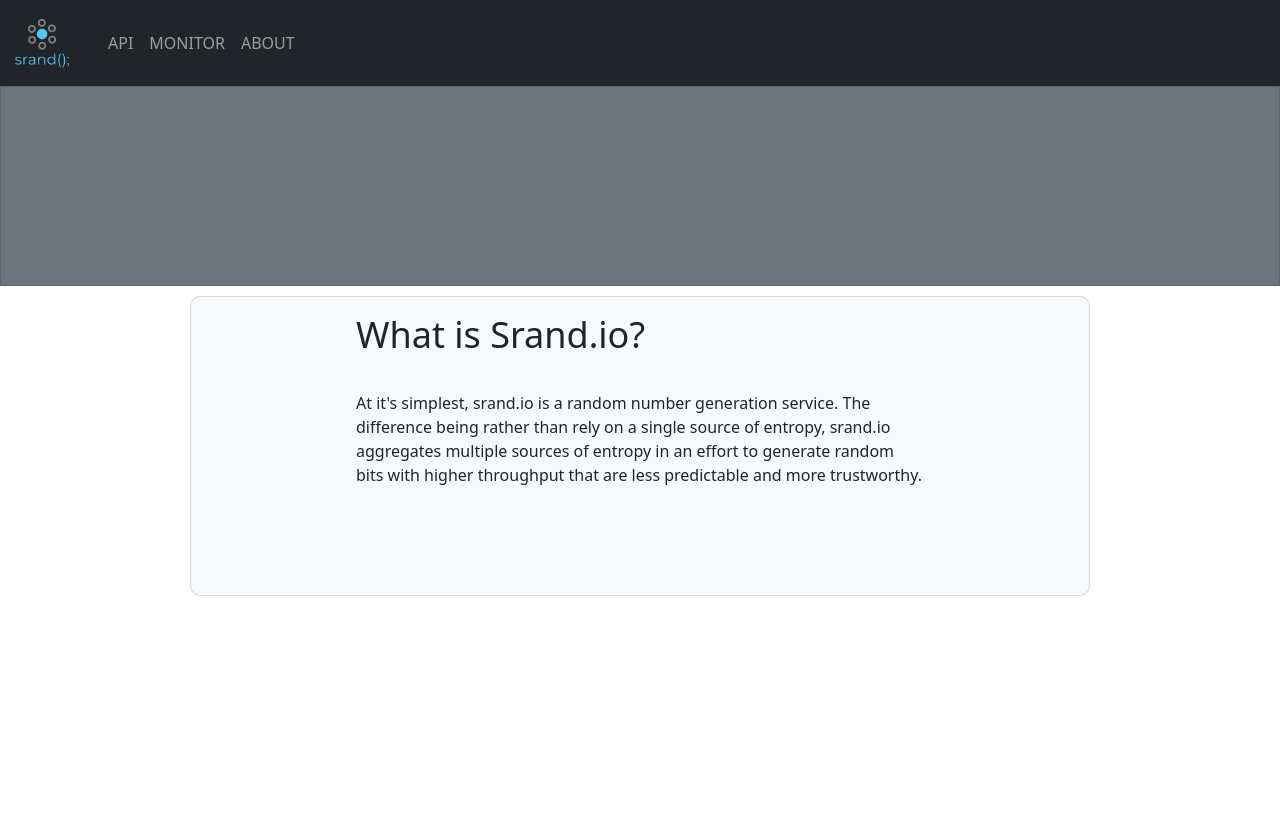
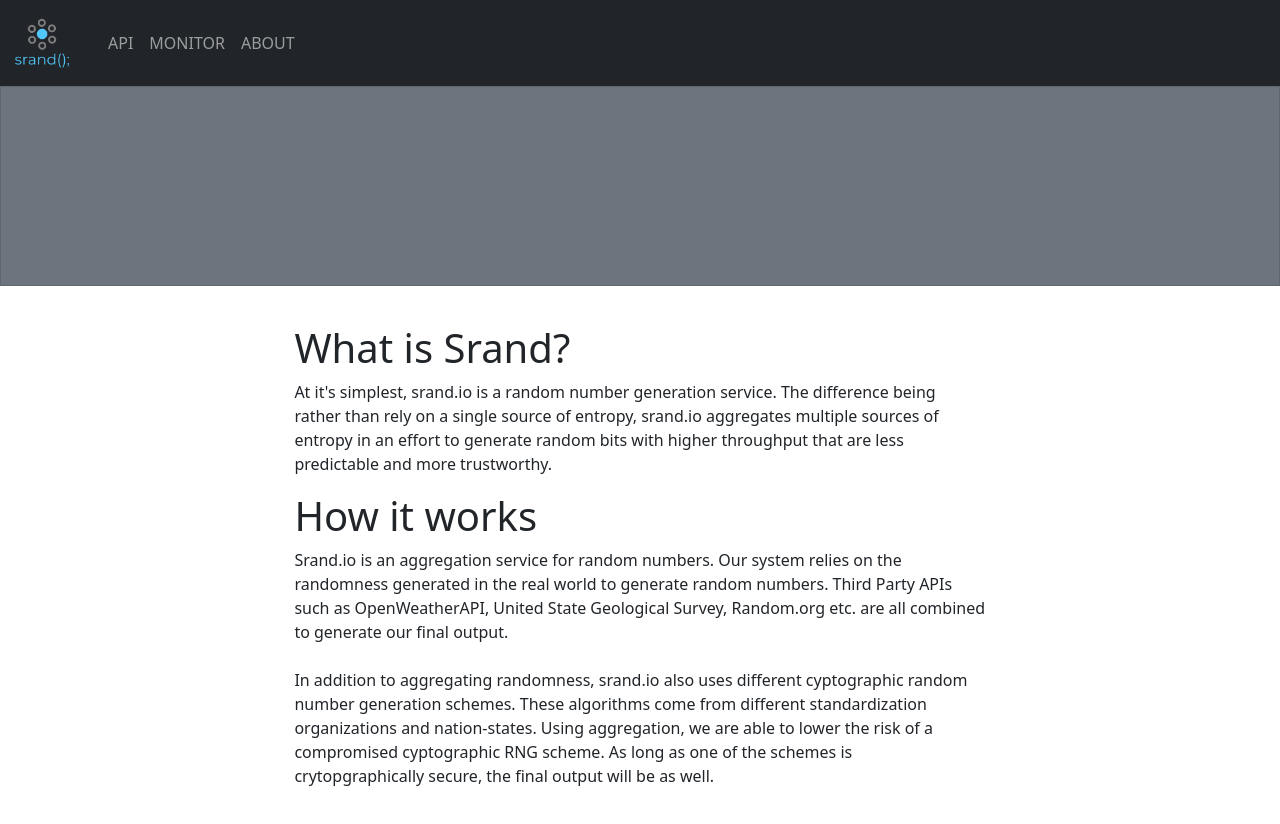
Before and after one commit to Tony-S-Xiao/srand.io, a React (Create React App) app in the folder front/: page / in a window 1280 px wide. Shown: the top 824 px of the page. Before the commit the page ends 800 px from the top, so only its background shows below. Built offline with nearby package versions, Linux system fonts and the light colour scheme; no server answers.

Commit message:
front end mvp

```diff
--- a/front/public/index.html
+++ b/front/public/index.html
@@ -6,7 +6,7 @@
     <link rel="icon" href="%PUBLIC_URL%/favicon.ico" />
     <link rel="stylesheet" href="%PUBLIC_URL%/"/>
     <link rel="stylesheet" href="https://cdnjs.cloudflare.com/ajax/libs/font-awesome/4.7.0/css/font-awesome.min.css">
-    <meta name="viewport" content="width=device-width, initial-scale=1" />
+
     <meta name="theme-color" content="#000000" />
     <meta
       name="description"
--- a/front/src/App.js
+++ b/front/src/App.js
@@ -1,7 +1,7 @@
 import React from 'react';
 import Homepage from './components/Homepage';
 import SingleCard from './components/SingleCard'
-
+import {Jumbotron} from 'react-bootstrap';
 let host_url = 'http://api.srand.io';
 class App extends React.Component {
   constructor(props) {
@@ -31,9 +31,18 @@ class App extends React.Component {
     return (
       <div>
         <Homepage random={this.state.random}/>
-        <SingleCard title="What is Srand.io?" titleFontSize="36px" height="300px">
-          {data}
-        </SingleCard>
+        <Jumbotron style={{width: "60%", margin:"auto", padding:"3%"}}>
+          <h1>What is Srand?</h1>
+          <p>{data}</p>
+          <h1>How it works</h1>
+          <p>Srand.io is an aggregation service for random numbers. Our system relies on the randomness generated in the real world to generate random numbers. Third Party APIs
+            such as OpenWeatherAPI, United State Geological Survey, Random.org etc. are all combined to generate our final output.
+            <br></br>
+            <br></br>
+            In addition to aggregating randomness, srand.io also uses different cyptographic random number generation schemes. These algorithms come from different standardization
+            organizations and nation-states. Using aggregation, we are able to lower the risk of a compromised cyptographic RNG scheme. As long as one of the schemes is crytopgraphically secure, the final output will be as well.
+          </p>
+        </Jumbotron>
 
       </div>
     );
--- a/front/src/Routes.js
+++ b/front/src/Routes.js
@@ -1,6 +1,5 @@
 import React from 'react'
-import {BrowserRouter, Switch, Route, NavLink } from 'react-router-dom';
-import { Navbar, Nav, Image, Container } from 'react-bootstrap';
+import {BrowserRouter, Switch, Route } from 'react-router-dom';
 import App from './App.js';
 import Monitor from './components/Monitor';
 import Api from './components/Api';
--- a/front/src/components/About.js
+++ b/front/src/components/About.js
@@ -39,9 +39,9 @@ export default class About extends React.Component {
                 </Jumbotron>
                 <Jumbotron title="Why Aggregate Random Numbers" titlefontsize="24px" height="600px" style={{padding:"50px"}}>
                     <h1>Why Aggregate</h1>
-                    <p style={{textAlign:"justify"}}>The fundamental premise is to use the XOR operator to combine two random numbers into one random number. If any one of those random number is trustworth,
-                        unpredictable and uniform then the final output will be as well. Srand.io aims to use take this philosophy to the extreme by aggregating as many
-                        random numbers generation methods as possible such that if any one method is trustworthy then random number given by the srand.io API will be too.
+                    <p style={{textAlign:"justify"}}>The fundamental premise is to use the XOR operator to combine two random numbers into one random number.
+                    This allows the desirable qualities of random numbers (uniforminess, unpredictability, security) to propagate to the final number. Using XOR operator
+                    is a simple and effective to thwart any attempts at an attack by an adversary or render useless a backdoor in one of the RNG algorithms.
                     </p>
                 </Jumbotron>
             </div>
--- a/front/src/components/Api.js
+++ b/front/src/components/Api.js
@@ -99,7 +99,7 @@ export default class Api extends React.Component {
                     </CodeExample>
                     <br></br>
                     <p>
-                    Response and interpretation:
+                    Response and Interpretation:
                     </p>
                     In the last 12 hours of entropy collection,
                     there were 53387 groups of consecutive zeros with a length of 1, 26883 groups of consecutive zeros with a length of 2, 13516 groups of consecutive zeros with a length of 3... etc.
--- a/front/src/components/Homepage.js
+++ b/front/src/components/Homepage.js
@@ -10,6 +10,7 @@ class Homepage extends React.Component {
         return (
             <div>
                 <RandomNumberDisplay random={this.props.random}></RandomNumberDisplay>
+
             </div>
         );
     }
--- a/front/src/components/RandomNumberDisplay.js
+++ b/front/src/components/RandomNumberDisplay.js
@@ -17,8 +17,7 @@ class RandomNumberDisplay extends React.Component {
         let renderTooltip = <i className="fa fa-copy"></i>;
         return (
             <Card body bg='secondary' text='black' style={{borderRadius: 0, height:"200px"}}>
-                <Card.Title style={{borderRadius: 0,  width:"1000px", margin:"auto", fontSize:"26px", height: "100%", padding:"60px 0"}} className="text-center">
-
+                <Card.Title style={{borderRadius: 0,  margin:"auto", fontSize:"26px", height: "100%", padding:"60px 0"}} className="text-center">
                     <OverlayTrigger
                         placement="right"
                         delay={{ show: 100, hide: 100 }}
```
